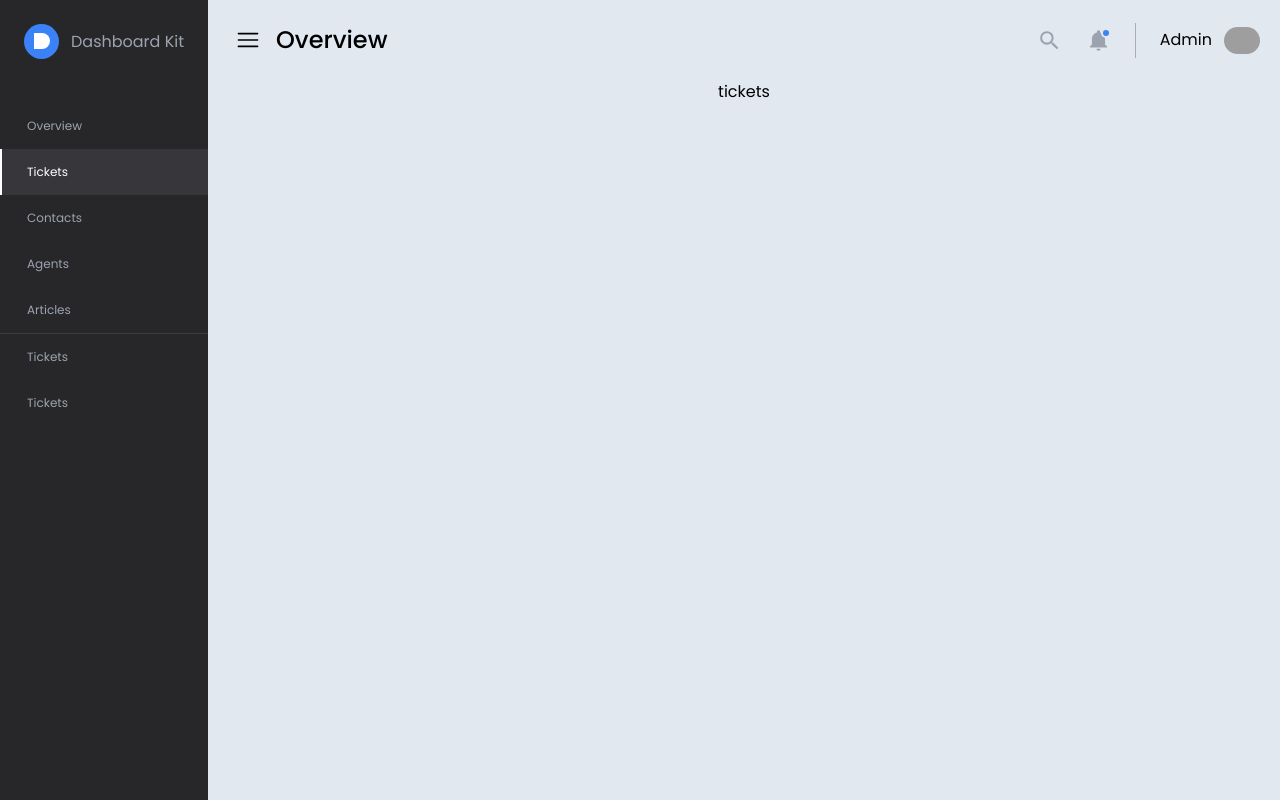
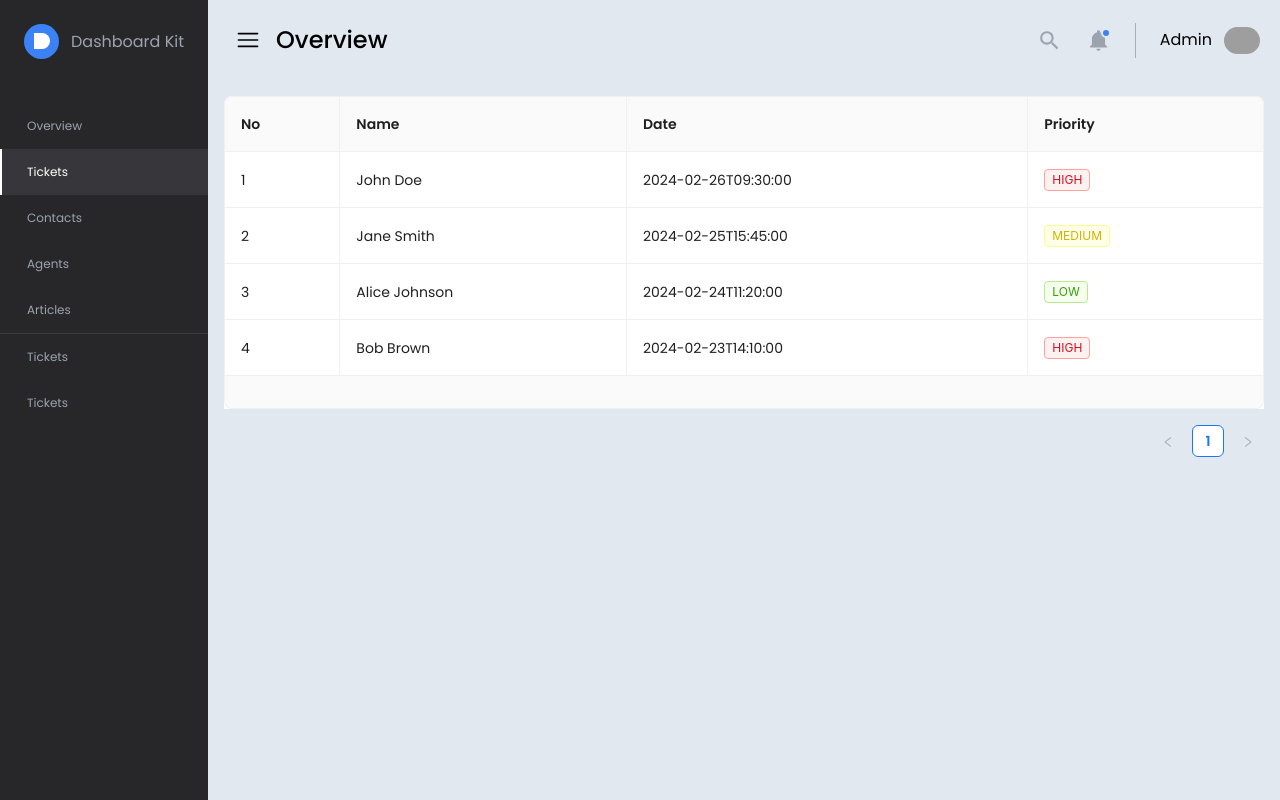
Before and after one commit to Aramdhann/dashboard-kit, a React (Vite) app: page /tickets in a window 1280 px wide. Built offline with nearby package versions, Linux system fonts and the light colour scheme; data requests are answered from the project's data file; grey boxes are pictures that could not be loaded; a web font is replaced by a local one.

Commit message:
add tabledata and dummy data for db json in local

```diff
--- /dev/null
+++ b/db.json
@@ -0,0 +1,32 @@
+{
+    "tickets": [
+      {
+        "id": 1,
+        "customerName": "John Doe",
+        "date": "2024-02-26T09:30:00",
+        "priority": "High",
+        "details": "Lorem ipsum dolor sit amet, consectetur adipiscing elit. Sed vestibulum justo id urna ultrices, et mattis elit ultrices."
+      },
+      {
+        "id": 2,
+        "customerName": "Jane Smith",
+        "date": "2024-02-25T15:45:00",
+        "priority": "Medium",
+        "details": "Pellentesque habitant morbi tristique senectus et netus et malesuada fames ac turpis egestas."
+      },
+      {
+        "id": 3,
+        "customerName": "Alice Johnson",
+        "date": "2024-02-24T11:20:00",
+        "priority": "Low",
+        "details": "Vestibulum eget lacus at quam vehicula iaculis vitae eget nisi. Suspendisse dictum, est id lacinia interdum, libero justo consectetur urna, ac tincidunt mauris est et velit."
+      },
+      {
+        "id": 4,
+        "customerName": "Bob Brown",
+        "date": "2024-02-23T14:10:00",
+        "priority": "High",
+        "details": "Duis et velit non est tempus varius. Fusce a lectus vitae nunc scelerisque vulputate."
+      }
+    ]
+  }
--- a/package.json
+++ b/package.json
@@ -5,11 +5,15 @@
   "type": "module",
   "scripts": {
     "dev": "vite",
+    "server": "json-server --watch db.json",
     "build": "vite build",
     "lint": "eslint . --ext js,jsx --report-unused-disable-directives --max-warnings 0",
     "preview": "vite preview"
   },
   "dependencies": {
+    "antd": "^5.14.2",
+    "axios": "^1.6.7",
+    "json-server": "^1.0.0-alpha.23",
     "react": "^18.2.0",
     "react-dom": "^18.2.0",
     "react-icons": "^5.0.1",
--- /dev/null
+++ b/src/components/TableData.jsx
@@ -0,0 +1,56 @@
+import React from "react";
+import { Table, Tag } from "antd";
+
+const columns = [
+  {
+    title: "No",
+    dataIndex: "no",
+    key: "no",
+    render: (text, record, index) => index + 1,
+  },
+  { title: "Name", dataIndex: "customerName", key: "name" },
+  { title: "Date", dataIndex: "date", key: "date" },
+  {
+    title: "Priority",
+    dataIndex: "priority",
+    key: "priority",
+    render: (priority) => {
+      let color = "";
+      if (priority === "Low") {
+        color = "green";
+      } else if (priority === "Medium") {
+        color = "yellow";
+      } else {
+        color = "red";
+      }
+      return (
+        <Tag color={color} key={priority}>
+          {priority.toUpperCase()}
+        </Tag>
+      );
+    },
+  },
+];
+
+const TableData = (props) => {
+  const { data, loading } = props;
+
+  return (
+    <div className="flex flex-1 p-4">
+      <Table
+        dataSource={data}
+        columns={columns}
+        footer={() => {
+          "";
+        }}
+        bordered
+        rowKey={"id"}
+        scroll={{ x: "max-content" }}
+        loading={loading}
+        className="w-full"
+      />
+    </div>
+  );
+};
+
+export default TableData;
--- a/src/pages/Home.jsx
+++ b/src/pages/Home.jsx
@@ -11,9 +11,8 @@ const Home = () => {
     setShowSidebar(!showSidebar);
   };
 
-
   return (
-    <Suspense fallback={<Loading/>}>
+    <Suspense fallback={<Loading />}>
       <div className="flex">
         <SideNavbar showSidebar={showSidebar} />
         <div className="flex-1 bg-slate-200 min-h-screen">
--- a/src/pages/Ticket.jsx
+++ b/src/pages/Ticket.jsx
@@ -1,22 +1,46 @@
-import React, { lazy, Suspense, useState } from "react";
+import React, { lazy, Suspense, useEffect, useState } from "react";
+import axios from "axios";
 const Loading = lazy(() => import("components/Loading.jsx"));
 const SideNavbar = lazy(() => import("components/SideNavbar.jsx"));
 const Navbar = lazy(() => import("components/Navbar.jsx"));
+const TableData = lazy(() => import("components/TableData.jsx"));
 
 const Ticket = () => {
+  const [data, setData] = useState([]);
+  const [loading, setLoading] = useState(false);
   const [showSidebar, setShowSidebar] = useState(true);
 
   const toggleSidebar = () => {
     setShowSidebar(!showSidebar);
   };
 
+  useEffect(() => {
+    fetchData();
+  }, []);
+
+  const fetchData = async () => {
+    try {
+      setLoading(true);
+      const response = await axios.get("http://localhost:3000/tickets");
+      const getData = response.data;
+      setData(getData);
+      //   setFilteredData(getData);
+      setLoading(false);
+    } catch (error) {
+      console.log("error: ", error.message);
+      setLoading(false);
+    }
+  };
+
   return (
-    <Suspense fallback={<Loading/>}>
+    <Suspense fallback={<Loading />}>
       <div className="flex">
         <SideNavbar showSidebar={showSidebar} />
         <div className="flex-1 bg-slate-200 h-screen">
           <Navbar toggleSidebar={toggleSidebar} />
-          <div className="flex items-center justify-center">tickets</div>
+          <div className="flex items-center justify-center">
+            <TableData data={data} loading={loading} />
+          </div>
         </div>
       </div>
     </Suspense>
```
Also changed, not shown: 1 other file (tests, documents, lock files or other folders).
